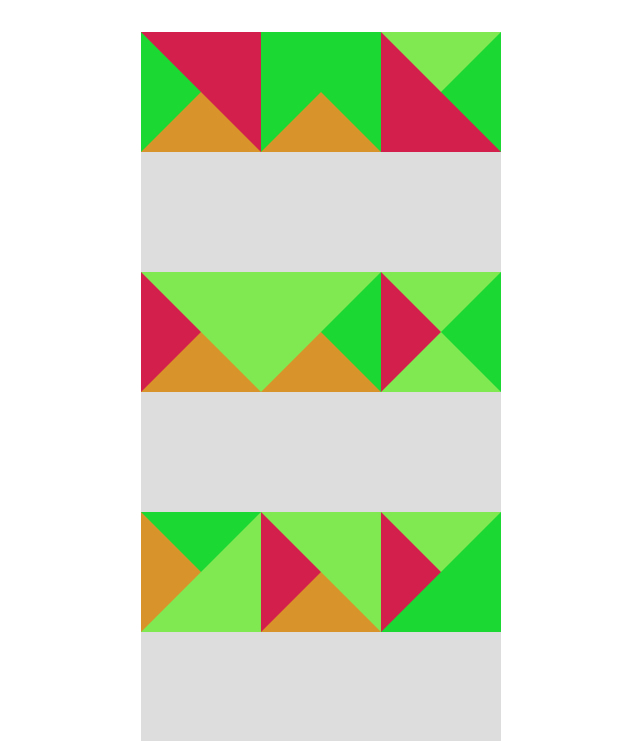
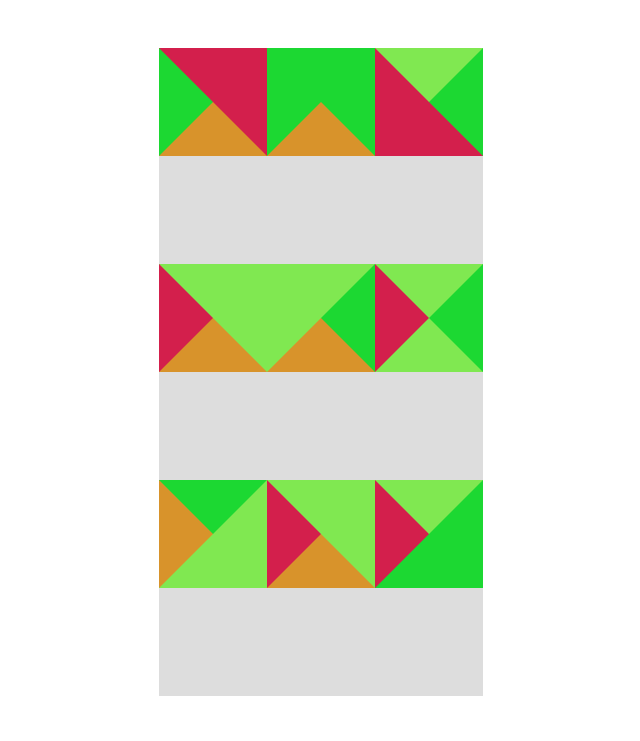
Before and after one commit to jamesdonoh/azulejo, a website with bundled scripts: page index.html in a window 1280 px wide. Shown: the top 741 px of the page, without its empty margins (319-959 px from the left). Built offline with nearby package versions, Linux system fonts and the light colour scheme.

Commit message:
Tweak margins

```diff
--- a/main.css
+++ b/main.css
@@ -1,13 +1,12 @@
 .play-area {
-    width: 50vh;
-    height: 100vh;
+    width: 45vh;
     margin: auto;
 }
 
 .grid {
     font-size: 0;
     text-align: center;
-    margin: 2rem 0;
+    margin: 3rem 0;
 }
 
 .grid__position {
@@ -33,6 +32,6 @@
     width: 100%;
     height: 100%;
 
-    border: 7.6vh solid;
+    border: 6.8vh solid;
     border-color: blue yellow green red;
 }
```
